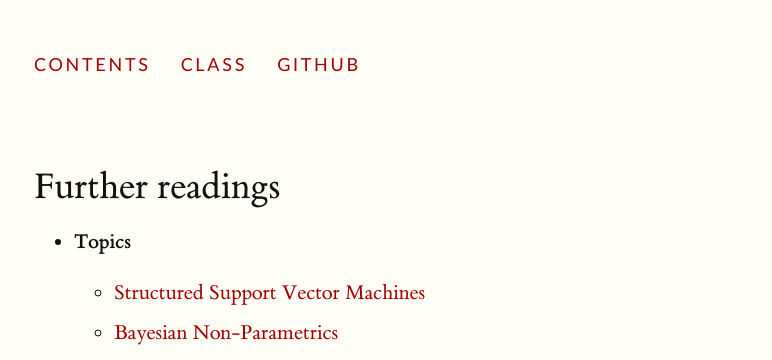
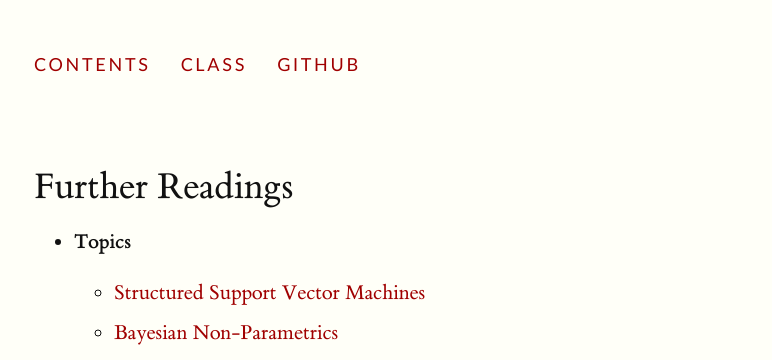
Before and after one commit to ermongroup/cs228-notes, a Jekyll site: the page built from extras/readings/index.md, in a window 1280 px wide. Shown: the top 360 px of the page, without its empty margins (126-898 px from the left). Built offline with Jekyll 4.4.1, drawn with Linux system fonts in a browser that asks for light colours.

Commit message:
Use post titles as-is
Previously, title was {{page.title | capitalize}} which is misleading. The Liquid capitalize filter only capitalizes the first letter of the first word and converts all other letters to lowercase. That is not always desirable.

```diff
--- a/_layouts/post.html
+++ b/_layouts/post.html
@@ -1,7 +1,7 @@
 ---
 layout: default
 ---
-<h1>{{ page.title | capitalize }}</h1>
+<h1>{{ page.title }}</h1>
 <p class="subtitle">{{ page.date | date: "%B %-d, %Y" }}</p>
 
 
```
